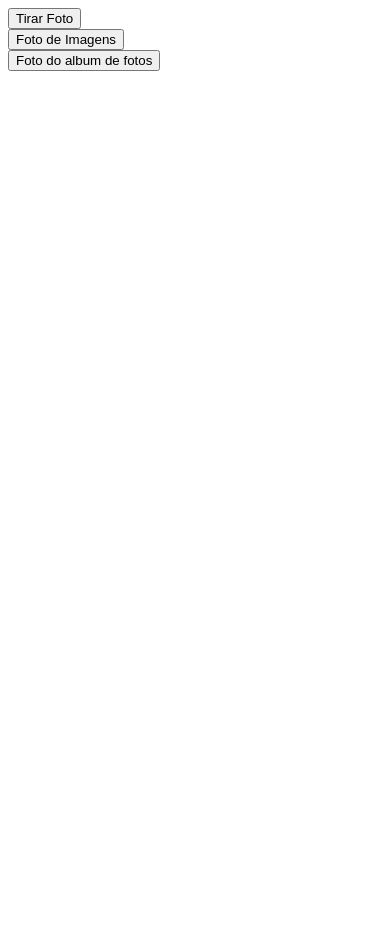
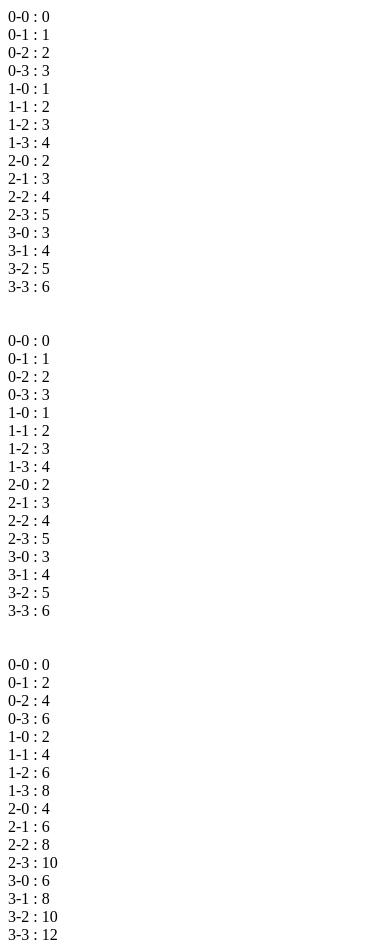
Before and after one commit to KamileAnieli/testecamera, a plain HTML site: page www/index.html in a window 390 px wide. Before the commit the page ends 844 px from the top, so only its background shows below. Drawn offline with Linux system fonts and the light colour scheme; some packages are replaced by stand-ins of ours.

Commit message:
soma de matrizes

```diff
--- a/www/index.html
+++ b/www/index.html
@@ -48,12 +48,59 @@ function onFail(message) {
 alert('Failed because: ' + message);
 }
 
+
+</script>
+
+<script language=javascript>
+function matriz(){
+    var matrix1 = [ [],[],[],[] ]
+    var matrix2 = [ [],[],[],[] ]
+    var matrix3 = [ [],[],[],[] ]
+
+    //colocando valores nas matrizes
+    for (var i=0; i<4; i++) {
+       for (var j=0; j<4; j++) {
+          matrix1[i][j] = i+j;
+       }
+    }
+    for (var i=0; i<4; i++) {
+       for (var j=0; j<4; j++) {
+          matrix2[i][j] = i+j;
+       }
+    }
+
+    //soma das matrizes
+    for (var i=0; i<4; i++) {
+       for (var j=0; j<4; j++) {
+          matrix3[i][j] = matrix1[i][j] + matrix1[i][j] ;
+       }
+    }
+
+
+    //escrevendo as matrizes na tela
+    for (var i=0; i<4; i++) {
+       for (var j=0; j<4; j++) {
+            document.write(i+"-"+j+" : "+matrix1[i][j]+"<br>");
+       }
+    }
+    document.write("<br><br>");
+    for (var i=0; i<4; i++) {
+       for (var j=0; j<4; j++) {
+            document.write(i+"-"+j+" : "+matrix2[i][j]+"<br>");
+       }
+    }
+    document.write("<br><br>");
+    for (var i=0; i<4; i++) {
+       for (var j=0; j<4; j++) {
+            document.write(i+"-"+j+" : "+matrix3[i][j]+"<br>");
+       }
+    }
+}
+
 </script>
 </head>
-<body>
+<body onload="matriz()">
 <button onclick="capturePhotoWithData();">Tirar Foto</button> <br>
-<button onclick="getPhoto(pictureSource.PHOTOLIBRARY);">Foto de Imagens</button><br>
-<button onclick="getPhoto(pictureSource.SAVEDPHOTOALBUM);">Foto do album de fotos</button><br>
 <img style="display:none;width:90px;height:90px;" id="smallImage" src="" />
 <img style="display:none;" id="largeImage" src="" />
 </body>
```
